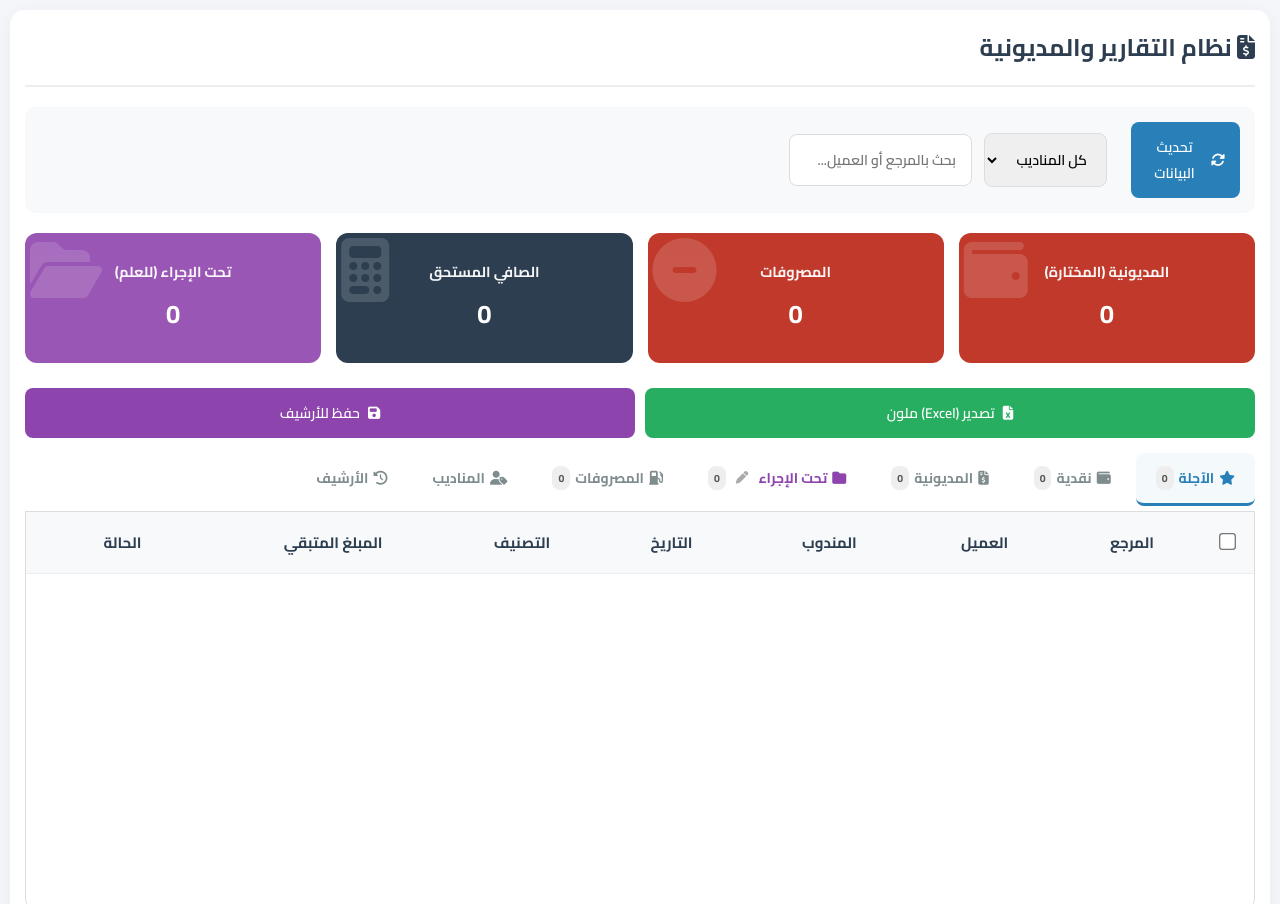
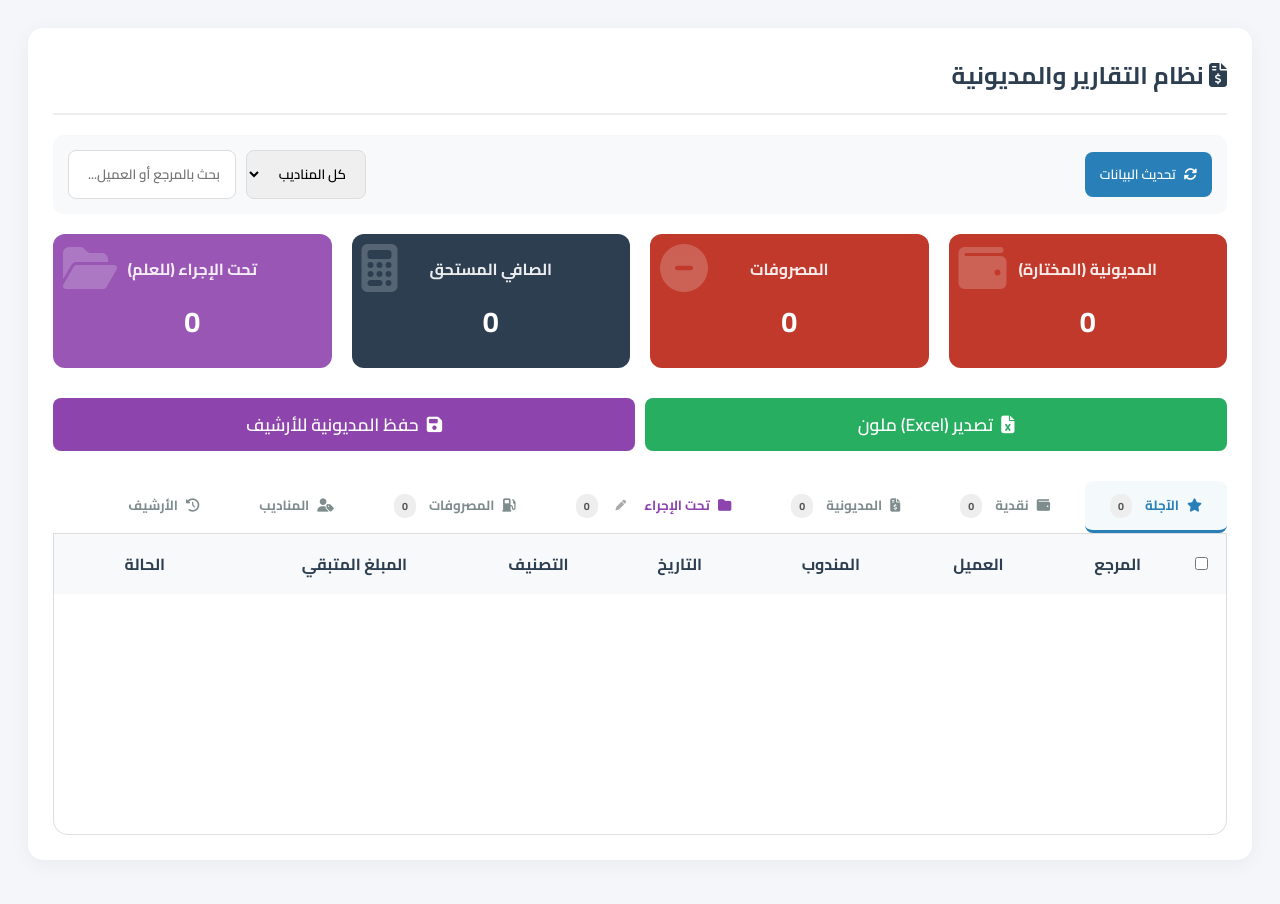
Before and after one commit to mansour42433/Madunia, a plain HTML site: page index.html in a window 1280 px wide. Shown: the top 904 px of the page. Drawn offline with nearby package versions, Linux system fonts and the light colour scheme; a script that the page names is missing.

Commit message:
Add files via upload

```diff
--- a/index.html
+++ b/index.html
@@ -2,8 +2,8 @@
 <html lang="ar" dir="rtl">
 <head>
 <meta charset="UTF-8">
-<meta name="viewport" content="width=device-width, initial-scale=1.0, maximum-scale=1.0, user-scalable=no">
-<title>نظام التقرير الشامل المطور (تصميم محسن للجوال)</title>
+<meta name="viewport" content="width=device-width, initial-scale=1.0">
+<title>نظام التقرير الشامل المطور (مع التبويب المخصص)</title>
 
 <link rel="preconnect" href="https://fonts.googleapis.com">
 <link rel="preconnect" href="https://fonts.gstatic.com" crossorigin>
@@ -15,123 +15,63 @@
 
 <style>
 :root{--p:#2980b9;--d:#2c3e50;--r:#c0392b;--g:#27ae60;--o:#f39c12;--cust:#8e44ad; --bg:#f4f6f9}
-/* تحسينات عامة للجوال */
-body{font-family:'Cairo', sans-serif; background:var(--bg); padding:10px; color: var(--d); padding-bottom: 140px; margin: 0; font-size: 16px;}
-.box{background:#fff;padding:15px;border-radius:15px;max-width:100%;margin:auto;box-shadow: 0 4px 20px rgba(0,0,0,0.05); overflow: hidden;}
+body{font-family:'Cairo', sans-serif; background:var(--bg); padding:20px; color: var(--d); padding-bottom: 120px;}
+.box{background:#fff;padding:25px;border-radius:15px;max-width:1400px;margin:auto;box-shadow: 0 4px 20px rgba(0,0,0,0.05)}
+h2{margin-top:0; border-bottom: 2px solid #eee; padding-bottom: 15px; margin-bottom: 20px; display:flex; justify-content:space-between; align-items:center}
+.stats{display:grid;grid-template-columns:repeat(auto-fit,minmax(200px,1fr));gap:20px;margin-bottom:25px}
+.card{padding:20px;border-radius:12px;color:#fff;text-align:center;position: relative; overflow: hidden;}
+.card h3 {margin: 0 0 10px; font-size: 1rem; opacity: 0.9;}
+.card-val {font-size: 1.8em; font-weight: bold;}
+.card i {position: absolute; top: 10px; left: 10px; opacity: 0.2; font-size: 3em;}
+.controls{display:flex;flex-wrap:wrap;gap:12px;margin-bottom:20px;align-items:center; background: #f8f9fa; padding: 15px; border-radius: 10px;}
+input,select,button{padding:10px 15px;border-radius:8px;border:1px solid #ddd; font-family: 'Cairo'; font-weight: 600; outline: none;}
+button{background:var(--d);color:#fff;border:none;cursor:pointer;transition:0.2s; display: inline-flex; align-items: center; gap: 8px;}
+button:hover{transform: translateY(-2px);}
+button.refresh {background: var(--p);}
+button.save-archive {background: #8e44ad; width: 100%; justify-content: center; font-size: 1.1em; margin-top: 5px;}
+button.export-all {background: #27ae60; width: 100%; justify-content: center; font-size: 1.1em; margin-top: 5px;}
 
-h2{margin-top:0; border-bottom: 2px solid #eee; padding-bottom: 15px; margin-bottom: 20px; display:flex; flex-direction: column; gap: 10px; align-items:center; text-align: center;}
-@media (min-width: 768px) { h2 { flex-direction: row; justify-content: space-between; text-align: right; } }
-
-.stats{display:grid;grid-template-columns:repeat(auto-fit,minmax(160px,1fr));gap:15px;margin-bottom:25px}
-.card{padding:15px;border-radius:12px;color:#fff;text-align:center;position: relative; overflow: hidden; min-height: 100px; display: flex; flex-direction: column; justify-content: center;}
-.card h3 {margin: 0 0 5px; font-size: 0.9rem; opacity: 0.95; position: relative; z-index: 2;}
-.card-val {font-size: 1.6em; font-weight: bold; position: relative; z-index: 2;}
-.card i {position: absolute; top: 5px; left: 5px; opacity: 0.15; font-size: 4em; z-index: 1;}
-
-.controls{display:flex;flex-direction: column; gap:12px;margin-bottom:20px; background: #f8f9fa; padding: 15px; border-radius: 10px;}
-@media (min-width: 768px) { .controls { flex-direction: row; align-items: center; } }
-
-input,select,button{padding:12px 15px;border-radius:8px;border:1px solid #ddd; font-family: 'Cairo'; font-weight: 600; outline: none; font-size: 14px; width: 100%; box-sizing: border-box;}
-@media (min-width: 768px) { input,select,button { width: auto; } }
-
-button{background:var(--d);color:#fff;border:none;cursor:pointer;transition:0.2s; display: inline-flex; align-items: center; justify-content: center; gap: 8px;}
-button:active{transform: scale(0.98);}
-button.refresh {background: var(--p);}
-button.save-archive {background: #8e44ad;}
-button.export-all {background: #27ae60;}
-
-/* تحسين التبويبات لتكون قابلة للسحب بسلاسة */
-.tabs{display:flex; gap:5px; margin-bottom:0; border-bottom: 1px solid #ddd; overflow-x: auto; padding-bottom: 5px; -webkit-overflow-scrolling: touch; scrollbar-width: none;}
-.tabs::-webkit-scrollbar {display: none;}
-.tab{padding:12px 20px; background:transparent; border:none; border-bottom: 3px solid transparent; cursor:pointer; font-weight: 700; color: #7f8c8d; min-width: max-content; transition: 0.3s; font-size: 14px; display: flex; align-items: center; gap: 5px;}
+.tabs{display:flex;gap:10px;margin-bottom:0; border-bottom: 1px solid #ddd; overflow-x: auto;}
+.tab{padding:12px 25px;background:transparent;border:none;border-bottom: 3px solid transparent; cursor:pointer; font-weight: 700; color: #7f8c8d; min-width: 120px; transition: 0.3s; position: relative;}
 .tab:hover {color: var(--p);}
 .tab.active{color:var(--p);border-bottom-color:var(--p); background: rgba(41, 128, 185, 0.05);}
-.tab-badge {background: #eee; color: #555; padding: 2px 6px; border-radius: 8px; font-size: 0.75em;}
-.edit-icon {font-size: 0.9em; color: #aaa; padding: 5px;}
+.tab-badge {background: #eee; color: #555; padding: 2px 8px; border-radius: 10px; font-size: 0.8em; margin-right: 5px;}
+.edit-icon {font-size: 0.8em; color: #aaa; margin-right: 5px; cursor: pointer; padding: 5px;}
+.edit-icon:hover {color: var(--d);}
 
-/* === تعديلات الجدول ليكون عريض ومتحرك === */
-.table-responsive {
-    overflow-x: auto;
-    background: #fff;
-    border-radius: 0 0 15px 15px;
-    border: 1px solid #ddd;
-    border-top: none;
-    min-height: 400px;
-    -webkit-overflow-scrolling: touch; /* تمرير ناعم جداً للأيفون والاندرويد */
-}
-
-table {
-    width: 100%;
-    border-collapse: collapse;
-    min-width: 1200px; /* إجبار الجدول أن يكون عريضاً جداً ليظهر واضحاً */
-}
-
-th, td {
-    padding: 16px 20px; /* مسافات واسعة للقراءة المريحة */
-    border-bottom: 1px solid #eee;
-    vertical-align: middle;
-    white-space: nowrap; /* منع النص من النزول لسطر ثاني، يظهر في سطر واحد طويل */
-    font-size: 15px; /* خط واضح */
-}
-
-th {
-    background: #f8f9fa;
-    color: var(--d);
-    text-align: right;
-    font-weight: 700;
-    position: sticky; /* تثبيت الهيدر عند النزول */
-    top: 0;
-    z-index: 10;
-    box-shadow: 0 2px 5px rgba(0,0,0,0.05);
-}
-
+.table-responsive {overflow-x: auto; background: #fff; border-radius: 0 0 15px 15px; border: 1px solid #ddd; border-top: none; min-height: 300px;}
+table{width:100%;border-collapse:collapse; min-width:1000px;}
+th{background:#f8f9fa;color:var(--d);padding:15px; text-align: right; font-weight: 700;}
+td{padding:12px 15px;border-bottom: 1px solid #eee; vertical-align: middle;}
 tr:last-child td {border-bottom: none;}
 
-/* تكبير خانة الاختيار للمس */
-input[type="checkbox"] {
-    transform: scale(1.3);
-    margin: 0;
-    cursor: pointer;
-}
-
-.tag {padding: 6px 12px; border-radius: 20px; font-size: 0.9em; font-weight: bold; display: inline-block;}
+.tag {padding: 4px 10px; border-radius: 20px; font-size: 0.85em; font-weight: bold;}
 .tag-delayed {background: #e8f6fd; color: var(--p);}
 .tag-cash {background: #eafaf1; color: var(--g);}
 .tag-debt {background: #fdeaea; color: var(--r);}
 .tag-custom {background: #f5eef8; color: var(--cust);}
 .tag-part {background: #fff3cd; color: #856404;}
 
-.floating-bar {position: fixed; bottom: 20px; left: 50%; transform: translateX(-50%) translateY(150px); background: var(--d); color: #fff; padding: 15px; width: 90%; max-width: 600px; border-radius: 15px; display: flex; flex-direction: column; align-items: center; gap: 15px; box-shadow: 0 10px 30px rgba(0,0,0,0.4); z-index: 1000; transition: 0.4s; opacity: 0;}
+.floating-bar {position: fixed; bottom: 30px; left: 50%; transform: translateX(-50%) translateY(100px); background: var(--d); color: #fff; padding: 15px 30px; border-radius: 50px; display: flex; align-items: center; gap: 20px; box-shadow: 0 10px 30px rgba(0,0,0,0.3); z-index: 1000; transition: 0.4s; opacity: 0;}
 .floating-bar.show {transform: translateX(-50%) translateY(0); opacity: 1;}
-.floating-bar div:first-child {font-weight: bold; font-size: 1.1em; border-bottom: 1px solid rgba(255,255,255,0.2); width: 100%; text-align: center; padding-bottom: 10px;}
-#actionButtons {display: flex; gap: 8px; flex-wrap: wrap; justify-content: center; width: 100%;}
-#actionButtons button {width: auto; padding: 8px 15px; font-size: 0.9em;}
 
-.expense-form {display: flex; flex-direction: column; gap: 10px; background: #fff5f5; padding: 15px; border-radius: 8px; margin-bottom: 15px;}
-@media (min-width: 768px) { .expense-form { flex-direction: row; align-items: end; } }
+.expense-form {display: flex; gap: 10px; background: #fff5f5; padding: 15px; border-radius: 8px; align-items: end; margin-bottom: 15px;}
 .expense-form div {flex: 1;}
-.expense-form label {display: block; font-size: 0.9em; margin-bottom: 5px; color: #c0392b; font-weight: bold;}
+.expense-form label {display: block; font-size: 0.8em; margin-bottom: 5px; color: #c0392b;}
 
-.history-item {border: 1px solid #ddd; padding: 15px; margin-bottom: 10px; border-radius: 8px; display: flex; flex-direction: column; gap: 10px; background: #fdfdfd;}
-@media (min-width: 768px) { .history-item { flex-direction: row; justify-content: space-between; align-items: center; } }
+.history-item {border: 1px solid #ddd; padding: 15px; margin-bottom: 10px; border-radius: 8px; display: flex; justify-content: space-between; align-items: center; background: #fdfdfd;}
 .history-info strong {display: block; font-size: 1.1em; color: var(--d);}
 .history-info span {color: #777; font-size: 0.9em;}
 </style>
 </head>
 <body>
 <div class="box">
-    <h2>
-        <span><i class="fas fa-file-invoice-dollar"></i> نظام التقارير والمديونية</span>
-    </h2>
-
+    <h2><span><i class="fas fa-file-invoice-dollar"></i> نظام التقارير والمديونية</span></h2>
     <div class="controls">
         <button onclick="fetchData()" id="upBtn" class="refresh"><i class="fas fa-sync-alt"></i> تحديث البيانات</button>
-        <span id="status" style="font-weight: bold; color: var(--p); text-align: center;"></span>
-
-        <div style="display:flex; gap:10px; flex: 1; width: 100%;">
-            <select id="creatorFilter" onchange="handleFilterChange()" style="flex:1"><option value="all">كل المناديب</option></select>
-        </div>
-        <div style="width: 100%;">
+        <span id="status" style="margin-right: 10px; font-weight: bold; color: var(--p);"></span>
+        <div style="margin-right: auto; display:flex; gap:10px;">
+            <select id="creatorFilter" onchange="handleFilterChange()"><option value="all">كل المناديب</option></select>
             <input id="searchInput" placeholder="بحث بالمرجع أو العميل..." onkeyup="renderCurrentTab()">
         </div>
     </div>
@@ -143,10 +83,12 @@ input[type="checkbox"] {
         <div class="card" style="background:var(--cust); opacity: 0.9;"><i class="fas fa-folder-open"></i><h3 id="stat-custom-label">مخصص</h3><span id="stat-custom" class="card-val">0</span></div>
     </div>
 
-    <div style="display: grid; grid-template-columns: 1fr 1fr; gap: 10px; margin-bottom: 15px;">
+    <div style="display: flex; gap: 10px;">
         <button onclick="exportToExcel(false)" class="export-all"><i class="fas fa-file-excel"></i> تصدير (Excel) ملون</button>
-        <button onclick="saveToHistory()" class="save-archive"><i class="fas fa-save"></i> حفظ للأرشيف</button>
+        <button onclick="saveToHistory()" class="save-archive"><i class="fas fa-save"></i> حفظ المديونية للأرشيف</button>
     </div>
+
+    <br>
 
     <div class="tabs">
         <button class="tab active" id="tab-delayed" onclick="switchTab('delayed')"><i class="fas fa-star"></i> الآجلة<span id="badge-delayed" class="tab-badge">0</span></button>
@@ -183,11 +125,11 @@ input[type="checkbox"] {
             <tbody id="rows"></tbody>
         </table>
 
-        <div id="expensesDiv" style="display:none; padding:15px;">
+        <div id="expensesDiv" style="display:none; padding:20px;">
             <div class="expense-form">
                 <div><label>الوصف</label><input id="expDesc" type="text" placeholder="بنزين، ديزل..."></div>
                 <div><label>المبلغ</label><input id="expAmount" type="number" placeholder="0"></div>
-                <div><label>&nbsp;</label><button onclick="addExpense()" style="background:#c0392b; width:100%; justify-content:center"><i class="fas fa-plus"></i> إضافة</button></div>
+                <div><button onclick="addExpense()" style="background:#c0392b; width:100%; justify-content:center"><i class="fas fa-plus"></i> إضافة</button></div>
             </div>
             <table style="width:100%">
                 <thead><tr><th>الوصف</th><th>المندوب</th><th>التاريخ</th><th>المبلغ</th><th>حذف</th></tr></thead>
@@ -195,12 +137,12 @@ input[type="checkbox"] {
             </table>
         </div>
 
-        <div id="nicksDiv" style="display:none; padding:15px;">
+        <div id="nicksDiv" style="display:none; padding:20px;">
             <h3>تخصيص أسماء المناديب</h3>
             <div id="nickRows"></div>
         </div>
 
-        <div id="historyDiv" style="display:none; padding:15px;">
+        <div id="historyDiv" style="display:none; padding:20px;">
             <h3 style="color:var(--p)">سجل المديونيات المحفوظة</h3>
             <p style="color:#777; font-size:0.9em">هنا يمكنك الرجوع لأي مديونية تم حفظها سابقاً وتصدير تقريرها.</p>
             <div id="historyList"></div>
@@ -210,7 +152,7 @@ input[type="checkbox"] {
 
 <div class="floating-bar" id="floatBar">
     <div>تم تحديد: <span id="selCount">0</span></div>
-    <div id="actionButtons"></div>
+    <div id="actionButtons" style="margin-right:20px; display:flex; gap:10px"></div>
 </div>
 
 <script>
```
